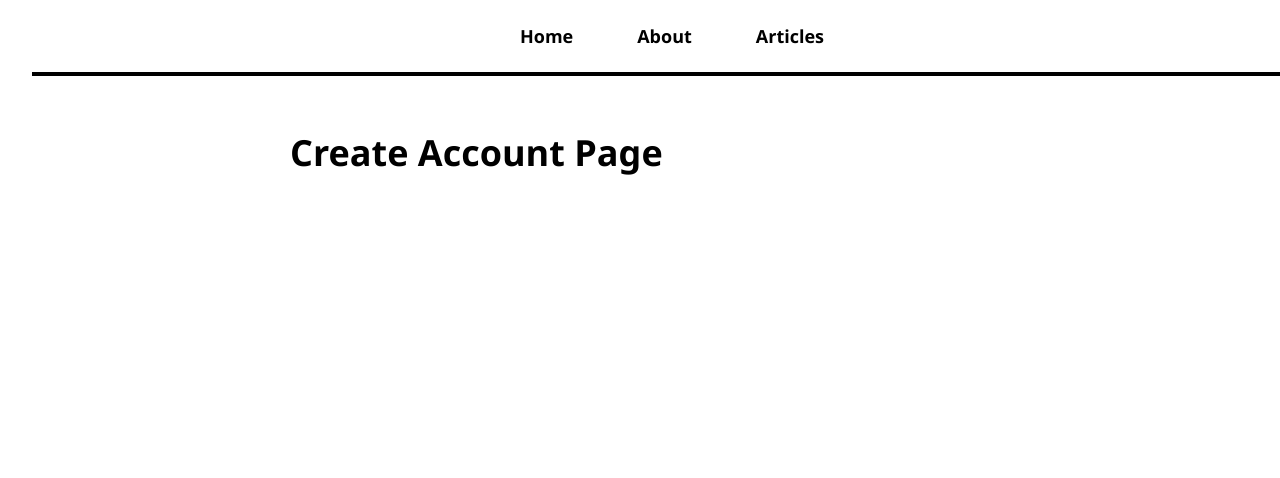
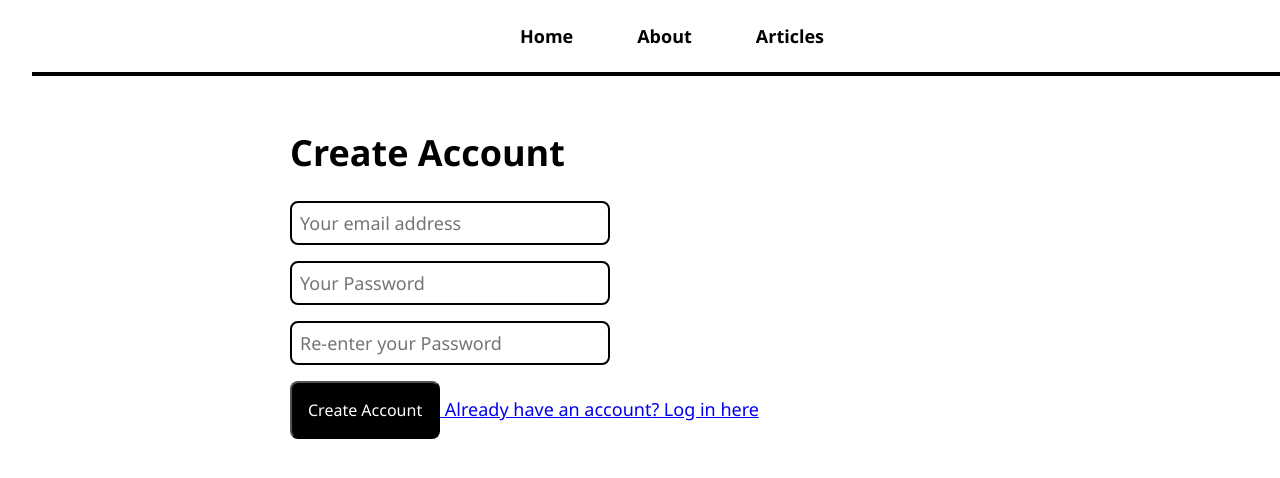
Before and after one commit to lbferrand/readers-blog, a React (Create React App) app: page /create-account in a window 1280 px wide. Shown: the top 478 px of the page. Built offline with nearby package versions, Linux system fonts and the light colour scheme.

Commit message:
Add authentication to login and create account

```diff
--- a/src/Pages/ArticlePage.js
+++ b/src/Pages/ArticlePage.js
@@ -1,55 +1,67 @@
-import { useState, useEffect } from 'react';
-import { useParams } from 'react-router-dom';
-import axios from 'axios';
-import NotFoundPage from './NotFoundPage';
-import articles from './article-content';
-import CommentsList from '../components/CommentsList';
-import AddCommentForm from '../components/AddCommentForm';
+import { useState, useEffect } from "react";
+import { useParams } from "react-router-dom";
+import axios from "axios";
+import NotFoundPage from "./NotFoundPage";
+import articles from "./article-content";
+import CommentsList from "../components/CommentsList";
+import AddCommentForm from "../components/AddCommentForm";
+import useUser from "../hooks/useUser";
 
 const ArticlePage = () => {
   const [articleInfo, setArticleInfo] = useState({ upvotes: 0, comments: [] });
   const { articleId } = useParams();
+
+  const { user, isLoading } = useUser();
 
   useEffect(() => {
     const loadArticleInfo = async () => {
       const response = await axios.get(`/api/articles/${articleId}`);
       const newArticleInfo = response.data;
       setArticleInfo(newArticleInfo);
-        }
+    };
 
     loadArticleInfo();
     // eslint-disable-next-line react-hooks/exhaustive-deps
   }, []);
 
-    const article = articles.find(article => article.name === articleId);
+  const article = articles.find((article) => article.name === articleId);
 
   const addUpvote = async () => {
     const response = await axios.put(`/api/articles/${articleId}/upvote`);
     const updatedArticle = response.data;
     setArticleInfo(updatedArticle);
-    }
+  };
 
   if (!article) {
-        return <NotFoundPage />
+    return <NotFoundPage />;
   }
 
   return (
     <>
       <h1>{article.title}</h1>
       <div className="upvotes-sections">
+        {user ? (
           <button onClick={addUpvote}>Upvote</button>
+        ) : (
+          <button>Log in to upvote</button>
+        )}
         <p>This article has {articleInfo.upvotes} upvote(s)</p>
       </div>
 
       {article.content.map((paragraph, i) => (
         <p key={i}>{paragraph}</p>
       ))}
+      {user ? (
         <AddCommentForm
           articleName={articleId}
-          onArticleUpdated={updatedArticle => setArticleInfo(updatedArticle)} />
+          onArticleUpdated={(updatedArticle) => setArticleInfo(updatedArticle)}
+        />
+      ) : (
+        <button>Log in to add a comment</button>
+      )}
       <CommentsList comments={articleInfo.comments} />
     </>
   );
-}
+};
 
 export default ArticlePage;
--- a/src/Pages/CreateAccountPage.js
+++ b/src/Pages/CreateAccountPage.js
@@ -1,7 +1,55 @@
 import React from "react";
+import { useState } from "react";
+import { Link, useNavigate } from "react-router-dom";
+import { getAuth, createUserWithEmailAndPassword } from "firebase/auth";
 
 const CreateAccountPage = () => {
-  return <h1>Create Account Page</h1>;
+  const [email, setEmail] = useState("");
+  const [password, setPassword] = useState("");
+  const [confirmPassword, setConfirmPassword] = useState("");
+  const [error, setError] = useState("");
+
+  const navigate = useNavigate();
+
+  const createAccount = async () => {
+    try {
+      if (password !== confirmPassword) {
+        setError("Password and confirm password do not match");
+        return;
+      }
+
+      await createUserWithEmailAndPassword(getAuth(), email, password);
+      navigate("/articles");
+    } catch (e) {
+      setError(e.message);
+    }
+  };
+
+  return (
+    <>
+      <h1>Create Account</h1>
+      {error && <p className="error">{error}</p>}
+      <input
+        placeholder="Your email address"
+        value={email}
+        onChange={(e) => setEmail(e.target.value)}
+      />
+      <input
+        type="password"
+        placeholder="Your Password"
+        value={password}
+        onChange={(e) => setPassword(e.target.value)}
+      />
+      <input
+        type="password"
+        placeholder="Re-enter your Password"
+        value={confirmPassword}
+        onChange={(e) => setConfirmPassword(e.target.value)}
+      />
+      <button onClick={createAccount}>Create Account</button>
+      <Link to="/login"> Already have an account? Log in here</Link>
+    </>
+  );
 };
 
 export default CreateAccountPage;
--- a/src/hooks/useUser.js
+++ b/src/hooks/useUser.js
@@ -1 +1,21 @@
 //const user = useUser();
+import { useState, useEffect } from "react";
+import { getAuth, onAuthStateChanged } from "firebase/auth";
+
+const useUser = () => {
+  const [user, setUser] = useState(null);
+  const [isLoading, setIsLoading] = useState(true);
+
+  useEffect(() => {
+    const unsubscribe = onAuthStateChanged(getAuth(), (user) => {
+      setUser(user);
+      setIsLoading(false);
+    });
+
+    return unsubscribe;
+  }, []);
+
+  return { user, isLoading };
+};
+
+export default useUser;
```
Lines whose indentation alone changed are shown as unchanged.
